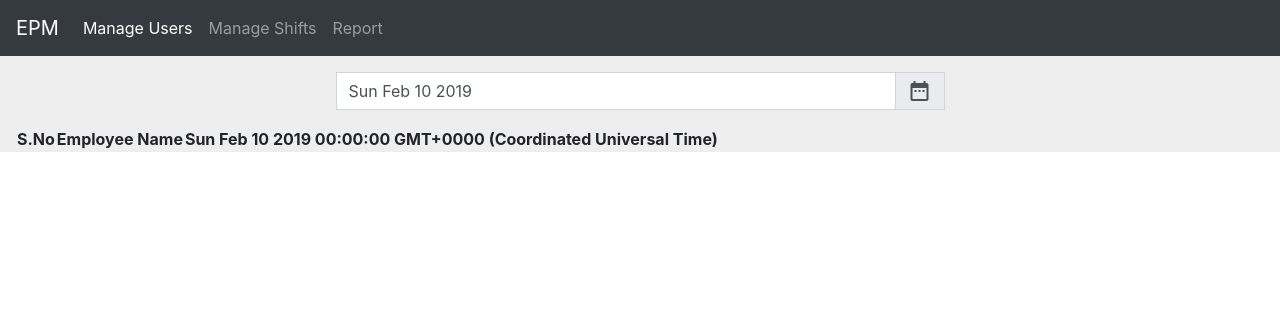
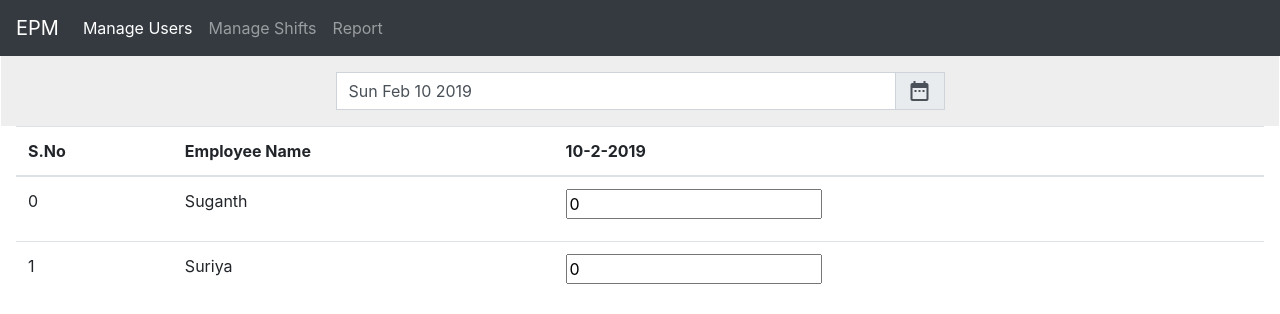
Before and after one commit to AbiSadhasivam/redesigned-epm, an Angular app: page /epm/shifts in a window 1280 px wide. Shown: the top 314 px of the page. Built offline with nearby package versions, Linux system fonts and the light colour scheme.

Commit message:
Add employee details and shifts for the employee
Signed-off-by: Suriya Prashath <suriyaprashath@gmail.com>

```diff
--- a/src/app/app.module.ts
+++ b/src/app/app.module.ts
@@ -9,6 +9,7 @@ import { MainComponent } from './main/main.component';
 import { ShiftComponent } from './main/shift/shift.component';
 import { ReportComponent } from './main/report/report.component';
 import {NgbModule} from '@ng-bootstrap/ng-bootstrap';
+import { FormsModule } from '@angular/forms';
 
 const routes: Routes = [
   {
@@ -46,6 +47,7 @@ const routes: Routes = [
   ],
   imports: [
     BrowserModule,
+    FormsModule,
     NgbModule,
     RouterModule.forRoot(routes)
   ],
--- /dev/null
+++ b/src/app/employee.service.ts
@@ -0,0 +1,47 @@
+import { Injectable } from '@angular/core';
+import * as EmployeeInterface from './interface/employee';
+
+@Injectable({
+  providedIn: 'root'
+})
+export class EmployeeService {
+  employee: Array<EmployeeInterface.Employee>;
+
+  constructor() {
+    this.employee = [{
+      id: 0,
+      name: 'Suganth',
+      shiftList: []
+    }, {
+      id: 1,
+      name: 'Suriya',
+      shiftList: []
+    }];
+  }
+
+  updateShiftList(dateList) {
+    this.employee.forEach((employee) => {
+      let tempArray = [];
+      dateList.forEach((date) =>{
+        //Get the details from database and update shiftcount based on the existing data
+        let shiftCount = employee.shiftList.reduce((acc, currShift) => {
+          if(currShift.date === date.key) {
+            return currShift.count;
+          }
+
+          return 0;
+        }, 0);
+
+        tempArray.push({
+          date: date.key,
+          count: shiftCount
+        });
+      });
+
+      employee.shiftList = tempArray;
+    });
+
+
+    return this.employee;
+  }
+}
--- /dev/null
+++ b/src/app/interface/employee.ts
@@ -0,0 +1,10 @@
+interface Shift {
+  date: String,
+  count: number
+}
+
+export interface Employee {
+  id: number,
+  name: string,
+  shiftList: Array<Shift>
+}
--- a/src/app/main/shift/shift.component.html
+++ b/src/app/main/shift/shift.component.html
@@ -1,6 +1,6 @@
-<div class="bg-styl-1 px-3">
+<div class="px-3">
   <!--Calendar region-->
-  <div class="row justify-content-center">
+  <div class="row justify-content-center bg-styl-1">
     <div class='col-md-6 mt-3'>
       <div class="form-group">
         <div class='input-group date' id='datetimepicker6'>
@@ -32,13 +32,28 @@
   </div>
 
   <!--Report region-->
-  <table>
+  <div class="w-100">
+    <table class="table">
       <thead>
         <tr>
-        <th *ngFor="let header of tableHeader">
-          {{header}}
+          <th scope="col" *ngFor="let header of tableHeader">
+            {{header.display}}
           </th>
         </tr>
       </thead>
+      <tbody>
+        <tr *ngFor="let employee of employee;">
+          <td>
+            <p>{{employee.id}}</p>
+          </td>
+          <td>
+            <p>{{employee.name}}</p>
+          </td>
+          <td scope="row" *ngFor="let shift of employee.shiftList">
+            <input type="number" [(ngModel)]="shift.count">
+          </td>
+        </tr>
+      </tbody>
     </table>
   </div>
+</div>
--- a/src/app/main/shift/shift.component.ts
+++ b/src/app/main/shift/shift.component.ts
@@ -1,5 +1,7 @@
 import { Component, OnInit, ViewChild, ElementRef } from '@angular/core';
 import { NgbDate, NgbCalendar, NgbDateStruct } from '@ng-bootstrap/ng-bootstrap';
+import { EmployeeService } from 'src/app/employee.service';
+import * as EmployeeInterface from '../../interface/employee';
 
 @Component({
   selector: 'app-shift',
@@ -10,15 +12,23 @@ export class ShiftComponent implements OnInit {
   hoveredDate: NgbDate;
   fromDate: NgbDate;
   toDate: NgbDate;
-  defaultHeaders: Array<String>;
-  tableHeader: Array<String>;
+  defaultHeaders: Array<{}>;
+  tableHeader: Array<{}>;
+  employee: Array<EmployeeInterface.Employee>;
   @ViewChild('datePicker') datePicker: ElementRef;
 
-  constructor(calendar: NgbCalendar) {
+  constructor(calendar: NgbCalendar, public employeeService: EmployeeService) {
     this.fromDate = calendar.getToday();
     this.toDate = null;
-    this.defaultHeaders = ['S.No', 'Employee Name'];
+    this.defaultHeaders = [{
+      key: 'id',
+      display: 'S.No'
+    }, {
+      key: 'name',
+      display: 'Employee Name'
+    }];
     this.tableHeader = this.updateTableHeader(this.fromDate, this.toDate);
+    this.employee = this.employeeService.employee;
   }
 
   ngOnInit() {
@@ -49,17 +59,24 @@ export class ShiftComponent implements OnInit {
     return dates;
   }
 
-  updateTableHeader(fromDate: NgbDateStruct, toDate: NgbDateStruct): Array<String> {
+  updateTableHeader(fromDate: NgbDateStruct, toDate: NgbDateStruct): Array<{}> {
     let dates = this.getDates(this.getDateObj(fromDate),
       this.getDateObj(toDate));
 
-    dates.forEach(function(date) {
-      console.log(date);
+    dates = dates.map(function(date) {
+      let display = `${date.getDate()}-${date.getMonth() + 1}-${date.getFullYear()}`;
+
+      return {
+        key: date.toDateString(),
+        display: display
+      }
     });
 
     this.tableHeader = [];
     this.tableHeader.push.apply(this.tableHeader, this.defaultHeaders);
     this.tableHeader.push.apply(this.tableHeader, dates);
+
+    this.employeeService.updateShiftList(dates);
 
     return this.tableHeader;
   }
```
Lines whose indentation alone changed are shown as unchanged.
